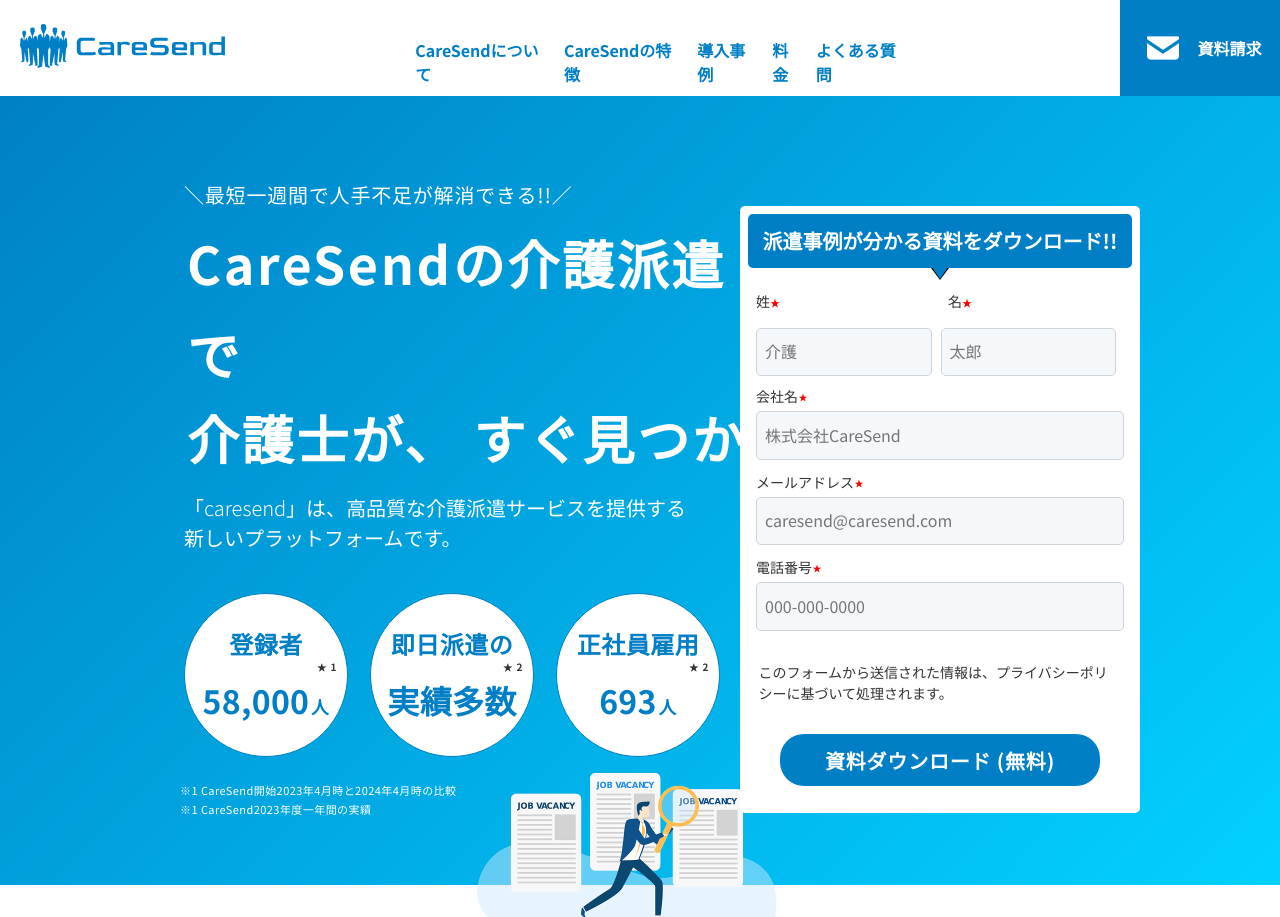
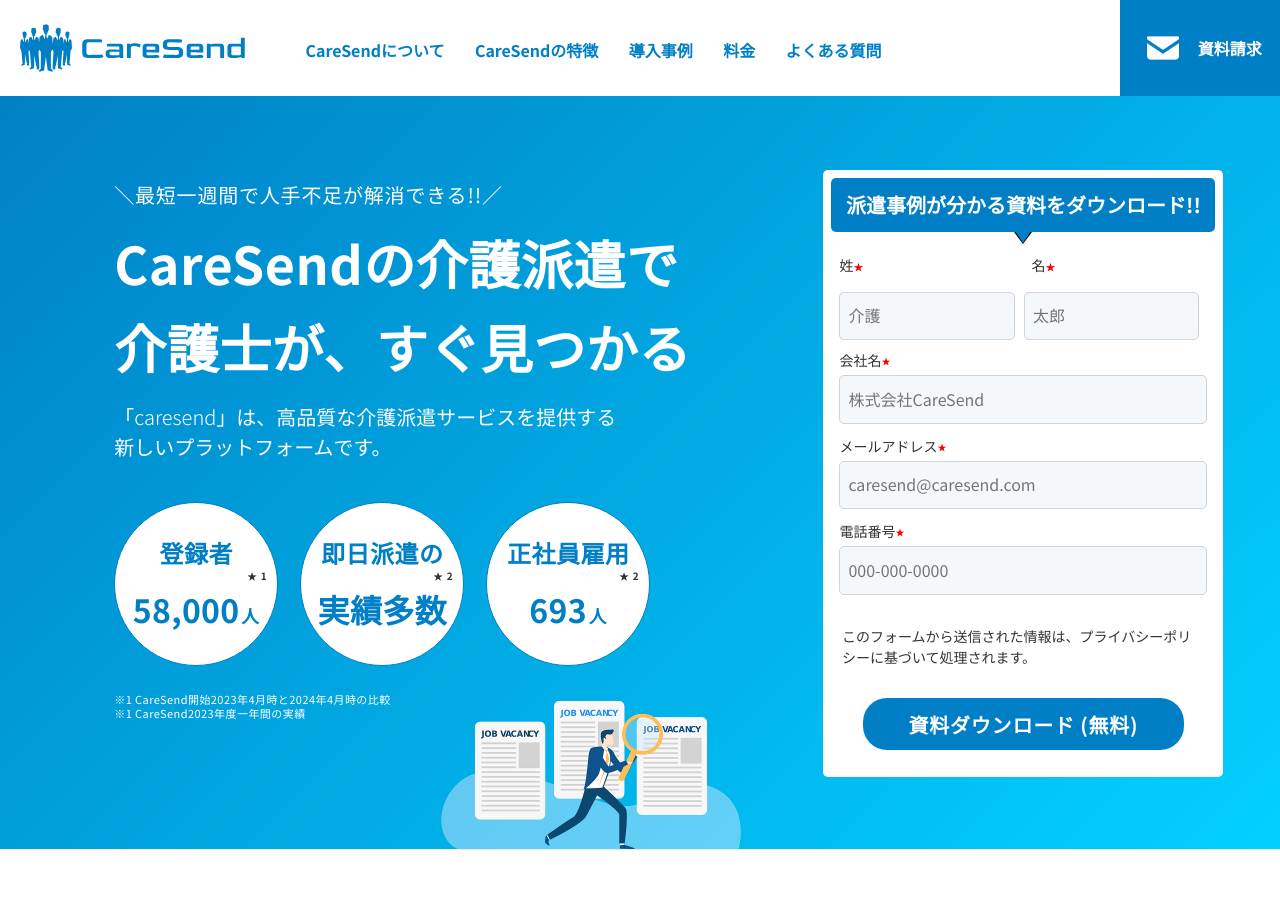
Before and after one commit to Maiko-hub-dev/caresend, a website: page index.html in a window 1280 px wide. Shown: the top 917 px of the page. Drawn offline with nearby package versions, Linux system fonts and the light colour scheme; a web font is replaced by a local one.

Commit message:
splideOK

```diff
--- a/index.html
+++ b/index.html
@@ -129,7 +129,7 @@
         <div class="main__container">
         <p class="main__headcopy">＼最短一週間で人手不足が解消できる&excl;&excl;／</p>
         <p class="main__catch-text">CareSendの介護派遣で</p>
-        <p class="main__catch-text--soon">介護士が、<span class="main__catch--text">&nbsp;</span>すぐ見つかる</p>
+        <p class="main__catch-text--soon">介護士が、すぐ見つかる</p>
         <p class="main__catch--intoroduction">「caresend」は、<br class="u-mobile">高品質な介護派遣サービスを提供する
           <br>新しいプラットフォームです。
         </p>
@@ -374,7 +374,7 @@
 </div>
 
       </div>
-    </div>
+
     <div class="care_price kind" id="care_price">
       <div class="kind__contents">
         <p class="kind__title section-title">料金は成約手数料のみ!!</p>
--- a/js/script.js
+++ b/js/script.js
@@ -11,22 +11,17 @@
     }
   });
 
-  // 全スライドに最大高さを適用
-  slides.forEach(slide => {
-    slide.style.height = `${maxHeight}px`;
-  });
-
-
 }
 
   document.addEventListener('DOMContentLoaded', function () {
-    new Splide('.case-splide', {
+    const splide = new Splide('.case-splide', {
       type: 'loop',
       perPage: 2,
       perMove: 1,
       interval: 5000,
       arrows: true,
       pagination: false,
+      reduceMotion: true,
       gap: '1rem',
       breakpoints: {
         767: {
@@ -34,7 +29,12 @@
           gap: '0.5rem',
         },
       },
-    }).mount();
+    });
+
+     splide.on('mounted move resized updated', () => {
+    adjustSlideHeights();
+  });
+    splide.mount();
   });
 
 
--- a/src/sass/module/_care-send.scss
+++ b/src/sass/module/_care-send.scss
@@ -22,13 +22,25 @@
     }
     @include mq("md"){
         display: block;
-        width: 15.1875rem;
+        width: 16.1875rem;
         height: 6rem;
         padding: 1.375rem 0;
     }
 }
 .hero__link {
     display: block;
+    padding-top: 0.875em;
+    width: 100%;
+    @include mq("sp"){
+        padding-top: 0.65em;
+        height: inherit;
+    }
+    @include mq("md"){
+       padding-top: 0.5em;
+   }
+   @include mq("lg"){
+    padding-top: 0;
+   }
 }
 .care-send__logo {
     position: relative;
--- a/src/sass/module/_case-study.scss
+++ b/src/sass/module/_case-study.scss
@@ -50,13 +50,21 @@
   .case-splide  .splide__arrow {
       pointer-events: auto;
       position: absolute;
-      top: 50%;
+    //   top: 50%;
       transform: translateY(-50%);
       width: 2.5rem;
       height: 2.5rem;
+      @include mq("md"){
+        width: 2.25rem;
+        height: 2.25rem;
+      }
 
       &--prev {
-        left: -20px; // コンテンツより外側に表示
+          left: -7px; // コンテンツより外側に表示
+          @include mq("md"){
+              top: -5px;
+              left: -10px;
+        }
       }
 
     }
@@ -214,4 +222,7 @@
 }
 .splide__arrow--next{
     right: 15px;
+    @include mq("md"){
+        top: -5px;
+    }
 }
--- a/src/sass/module/_document.scss
+++ b/src/sass/module/_document.scss
@@ -107,7 +107,7 @@
         padding: 0.5em 0.5em 0.2em 0.5em;
     }
     @include mq("lg"){
-        max-width: 400px;
+        max-width: 25rem;
     }
 }
 .document_form.inquiry__form-names{
--- a/src/sass/module/_header.scss
+++ b/src/sass/module/_header.scss
@@ -18,7 +18,25 @@
 .care-send__header {
     background-color: $white;
 }
-
+.header__nav {
+    display: none;
+        @include mq("md"){
+            display: flex;
+            align-items: center;
+            justify-content: start;
+            width: max(25rem,70%);
+            height: inherit;
+            margin: 0 0 0 3%;
+            padding: 0 2% 0 1%;
+        }
+        @include mq("lg"){
+            justify-content: space-between;
+            padding: 0 3.5em 0 2em;
+            margin: 0 3% 0 auto;
+            width: 41.5rem;
+            max-width: 100%;
+        }
+}
 .header__btns{
     margin-left: 5rem;
     display: flex;
@@ -29,7 +47,6 @@
         width: min(24.609375%);
     }
     @include mq("lg"){
-        margin-left: 2rem;
         width: 19rem;
         justify-content: end;
     }
@@ -38,7 +55,7 @@
     @include mq("md"){
     display: block;
     max-width: 14.1875rem;
-    padding-left: 1.25rem;
+    margin-left: 1.25rem;
     height: inherit;
     }
     @include mq("lg"){
@@ -69,9 +86,9 @@
         width: 100%;
         height: 6rem;
         cursor: pointer;
+        padding: 0.5em 0.25em;
     }
     @include mq("lg"){
-        margin-left: 3rem;
         width: 9.9825rem;
         position: relative;
         padding: 0 0.5rem 0 1.6875rem;
@@ -85,9 +102,13 @@
     margin: 0 auto;
     max-width: 100%;
     @include mq("md"){
+        transform: scale(0.8);
         display: inline-block;
         margin: 0;
         text-align: center;
+    }
+    @include mq("lg"){
+        transform: scale(1);
     }
 }
 .header__mail__inquiry{
@@ -136,30 +157,13 @@
         display: none;
     }
 }
-.header__nav {
-    display: none;
-        @include mq("md"){
-            display: flex;
-            align-items: center;
-            justify-content: start;
-            width: max(25rem,70%);
-            height: inherit;
-            margin: 0 0 0 3%;
-            padding: 0 2% 0 1%;
-        }
-        @include mq("lg"){
-            justify-content: space-between;
-            padding: 0 0.75em 0 2em;
-            margin: 0 3% 0 12%;
-            width: rem(568);
-            max-width: 100%;
-        }
-}
+
 .header__navigation{
     display: none;
     @include mq("sp"){
         display: block;
         height: inherit;
+        white-space: nowrap;
         font-size: 0.655rem;
         padding: 0.75rem 0 0 0;
     }
@@ -167,15 +171,18 @@
         color: $main;
         font-size: 1rem;
         font-weight: $bold;
-        padding: 0;
+        padding: 0.5em 0 0 0;
     }
     @include mq("lg"){
         padding: 0.85em 0 0 0;
     }
 }
 .header__navigation:not(:first-child){
+    @include mq("sp"){
+        margin-left: 0.75em;
+    }
     @include mq("md"){
-        margin-left: 0.75em;
+        margin-left: 0;
     }
 }
 
--- a/src/sass/module/_main.scss
+++ b/src/sass/module/_main.scss
@@ -18,13 +18,13 @@
     }
     @include mq("md"){
         flex-direction: row;
-        justify-content: center;
+        justify-content: space-between;
         height: 100%;
         top: 4rem;
         padding-bottom: 3.5rem;
     }
     @include mq("lg"){
-        justify-content: space-between;
+        justify-content: center;
     }
 }
 .main__container{
@@ -40,11 +40,25 @@
         padding-top: 4.25rem;
     }
     @include mq("lg"){
-        width: 64.02%;
+        width: 47.25rem;
         padding-left: 5%;
     }
 }
-
+.main__form {
+    padding: 0.5rem;
+    @include mq("md"){
+        padding: 4rem 0.5rem 0.5rem;
+        width: max(34.4%);
+    }
+    @include mq("lg"){
+        position: relative;
+        top: 0;
+        right: 0;
+        padding: 5rem 1em 1em 0;
+        max-width: 38.54%;
+        margin-left: 4%;
+    }
+}
 .main__headcopy {
     display: block;
     width: 100%;
@@ -56,17 +70,16 @@
     position: relative;  // 念の為
     @include mq("md"){
         font-size: 1.25rem;
-        padding-left: 3.5rem;
         display: inline-block;
         text-align: left;
     }
     @include mq("lg"){
-        padding-left: 7.5rem;
+        width: 100%;
+        padding-left: 5%;
     }
 }
 .main__catch-text {
     display: inline-block;
-    width: 100%;
     margin-top: 1.125rem;
     color: $white;
     font-size: 1.5rem;
@@ -74,21 +87,20 @@
     letter-spacing: 0.04em;
     font-weight: $bold;
     text-align: center;
-    @include mq("sp"){
-        font-size: 2em;
-        letter-spacing: 0.02em;
-    }
+    white-space: nowrap;
+    width: 100%;
     @include mq("md"){
         font-size: 2.75em;
         margin-top: 0.45rem;
-        letter-spacing: 0.05em;
+        letter-spacing: 0.01em;
         line-height: 1.75;
-        padding: 0 0.5rem 0 3.5rem;
+        padding: 0 0.5rem 0 0;
         text-align: left;
     }
     @include mq("lg"){
+        width: fit-content;
         font-size: 3.25rem;
-        padding: 0 2.5rem 0 7.685rem;
+        padding: 0 2.5rem 0 5%;
     }
 }
 
@@ -102,17 +114,19 @@
     letter-spacing: 0.04em;
     font-weight: $bold;
     text-align: center;
+    white-space: nowrap;
     @include mq("md"){
         font-size: 2.75em;
         margin-top: 0;
-        letter-spacing: 0.05em;
-        padding: 0 0.125rem 0 3.5rem;
+        letter-spacing: 0.01em;
+        padding: 0 0.125rem 0 0;
         line-height: 1.675;
         text-align: left;
     }
     @include mq("lg"){
+        width: fit-content;
         font-size: 3.25rem;
-        padding: 0 0.125rem 0 7.685rem;
+        padding: 0 0.125rem 0 5%;
         line-height: 1.5;
     }
 }
@@ -128,13 +142,13 @@
     @include mq("md"){
         margin-top: 1rem;
         font-size: 1.25rem;
-        padding-left: 3.5rem;
         text-align: left;
         line-height: 1.5;
         text-indent: 0;         /* インデントが勝手に入っていればリセット */
     }
     @include mq("lg"){
-        padding-left: 7.5rem;
+        padding-left: 5%;
+        width: fit-content;
     }
 }
 .main__feature {
@@ -145,11 +159,11 @@
     margin-top: 1rem;
     padding: 0 1rem;
     @include mq("md"){
-        padding: 0 0 0 1rem;
+        padding: 0;
         justify-content: flex-start;
     }
     @include mq("lg"){
-        padding: 0 0 0 7.5rem;
+        padding: 0 0 0 5%;
     }
 }
 
@@ -170,11 +184,13 @@
     padding: 1.5em 0 0.5em;
 
     @include mq("md"){
-        width: 10.25em;
-        height: 10.25em;
+        width: 9.5rem;
+        height: 9.5rem;
         padding: 2em 0.125em 0;
     }
     @include mq("lg"){
+        width: 10.25em;
+        height: 10.25em;
         padding: 2em 0.5em 0;
     }
 }
@@ -183,7 +199,7 @@
     padding: 1.5em 0 0.5em;
     @include mq("md"){
         padding: 2em 0.1em 0;
-        margin-left: 0.25rem;
+        margin-left: 0.5rem;
     }
     @include mq("lg"){
         padding: 2em 0.5em 0;
@@ -228,23 +244,26 @@
     transform: scale(0.9);
 }
 .main__catch-description {
-    display: inline-block;
+    display: block;
     width: 100%;
     color: $white;
     font-size: 0.6875rem;
-    padding-left: 1rem;
+    padding-left: 0;
     margin-top: 1.5rem;
     letter-spacing: 0.04em;
+    text-align: center;
     @include mq("md"){
-        padding-left: 7.25rem;
+        width: fit-content;
+        padding-left: 5%;
         margin-top: 1.75rem;
         line-height: 1;
+        text-align: left;
     }
 }
 .main__catch-description.main__catch-description2{
     margin-bottom: rem(7);
     @include mq("md"){
-    display: inline-block;
+    display: -block;
     position: relative;
     top: -0.35rem;
     margin-top: 0.5rem;
@@ -253,7 +272,12 @@
 .main__hero--img {
     padding: 0 0.5rem;
     @include mq("md"){
+        width: 100%;
         position: relative;
+        margin-top: 4rem;
+    }
+    @include mq("lg"){
+        margin-top: 0;
     }
 }
 .main__hero-image {
@@ -263,30 +287,14 @@
         width: 360px;
         top: -5.5rem;
         right: -0.75rem;
+        bottom: 0;
         max-width: 100%;
     }
     @include mq("lg"){
-        right: 0;
+        top: -4rem;
     }
 }
-.main__form {
-    padding: 0.5rem;
-    @include mq("md"){
-        padding: 4rem 0.5rem 0.5rem;
-        width: max(34.4%);
-    }
-    @include mq("lg"){
-        position: relative;
-        top: 0;
-        right: min(7rem, 10%);
-        padding: 4rem 1.75rem 1em 0.15em;
-        width: fit-content;
-    }
-    @include mq("lg"){
-        max-width: 38.54%;
-        padding: 7.25rem 1.75rem 1em 0.15em;
-    }
-}
+
 
 .end-message {
     display: none;
@@ -298,9 +306,10 @@
 
 .mfeature {
     margin-top: 1rem;
+    width: 100%;
     @include mq("md"){
         margin-top: 1.875rem;
-        width: 100%;
+        width: fit-content;
     }
     @include mq("lg"){
         margin-top: 2.5rem;
@@ -317,8 +326,11 @@
 }
 .feature-appear {
     @include mq("md"){
+        font-size: 1.5rem;
+        padding: 0 0.25em;
+    }
+    @include mq("lg"){
         font-size: 2rem;
-        padding: 0 0.25em;
     }
 }
 .feature-appear.feature-appear--ji{
--- a/src/sass/module/_splide.scss
+++ b/src/sass/module/_splide.scss
@@ -24,11 +24,10 @@
     opacity: 0;
     background-color: $white;
     pointer-events: none;
-    transition: opacity 0.5s ease;
+    transition: none !important;
   }
 .splide__slide.is-visible {
   opacity: 1;
-  pointer-events: auto;
   @include mq("md"){
     margin-left: 1.125rem;
   }
--- a/src/sass/module/_swiper.scss
+++ b/src/sass/module/_swiper.scss
@@ -138,7 +138,7 @@
   }
 }
 .splide__arrow--next {
-  right: 10px;
+  right: 20px;
   @include mq("md"){
     right: 25px;
 }
```
Also changed, not shown: css/style.css, 1 other file.
